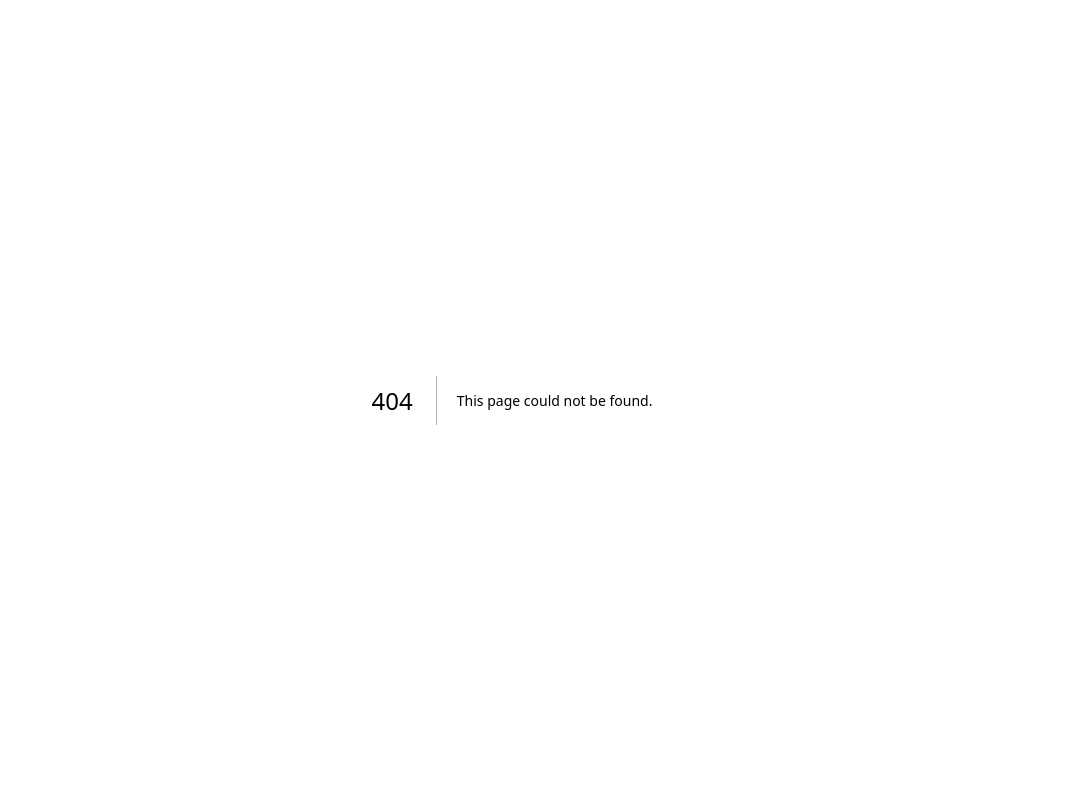
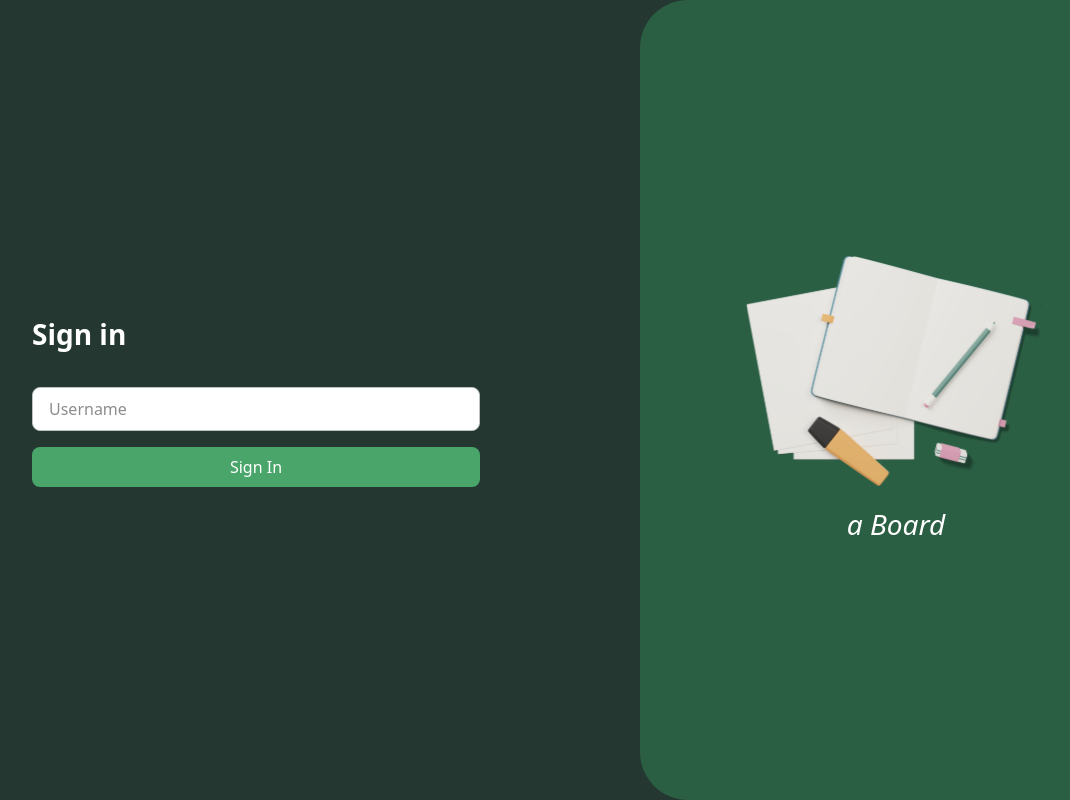
Before and after one commit to bossmiiz/web-board, a Next.js app in the folder frontend/: page /login in a window 1280 px wide. Before the commit this address had no page. Shown: the whole page, without its empty margins (128-1198 px from the left). Built offline with nearby package versions, Linux system fonts and the light colour scheme.

Commit message:
Feat : implement  login page

```diff
--- /dev/null
+++ b/frontend/src/app/login/page.tsx
@@ -0,0 +1,55 @@
+"use client";
+
+import Image from "next/image";
+import { useState } from "react";
+
+export default function LoginPage() {
+  const [username, setUsername] = useState("");
+
+  return (
+    <div className="relative h-screen w-full">
+      {/* Base background that fills entire space */}
+      <div className="absolute inset-0 w-full h-full bg-custom_green-500" />
+
+      {/* Content container */}
+      <div className="relative flex h-full w-full">
+        {/* Left section */}
+        <div className="w-[60%] flex flex-col justify-center items-center px-8">
+          <div className="w-full max-w-md">
+            <h1 className="text-custom_white text-[28px] font-inter font-semibold mb-8">
+              Sign in
+            </h1>
+            <div className="space-y-4">
+              <input
+                type="text"
+                placeholder="Username"
+                value={username}
+                onChange={(e) => setUsername(e.target.value)}
+                className="w-full h-[44px] px-4 py-3 rounded-lg bg-white text-custom_text focus:outline-none border border-custom_grey-100"
+              />
+              <button className="w-full h-[40px] py-2 bg-custom_success text-white rounded-lg hover:bg-custom_green-300 transition-colors font-inter">
+                Sign In
+              </button>
+            </div>
+          </div>
+        </div>
+
+        {/* Right section with rounded left corners */}
+        <div className="absolute right-0 w-[40%] h-full flex flex-col justify-center items-center rounded-l-[48px] bg-custom_green-300">
+          <div className="text-center">
+            <Image
+              src="/images/logo-board.svg"
+              alt="Board Logo"
+              width={301}
+              height={231}
+              priority
+            />
+            <h2 className="text-custom_white text-[28px] mt-4 italic font-castoro font-normal">
+              a Board
+            </h2>
+          </div>
+        </div>
+      </div>
+    </div>
+  );
+}
```
